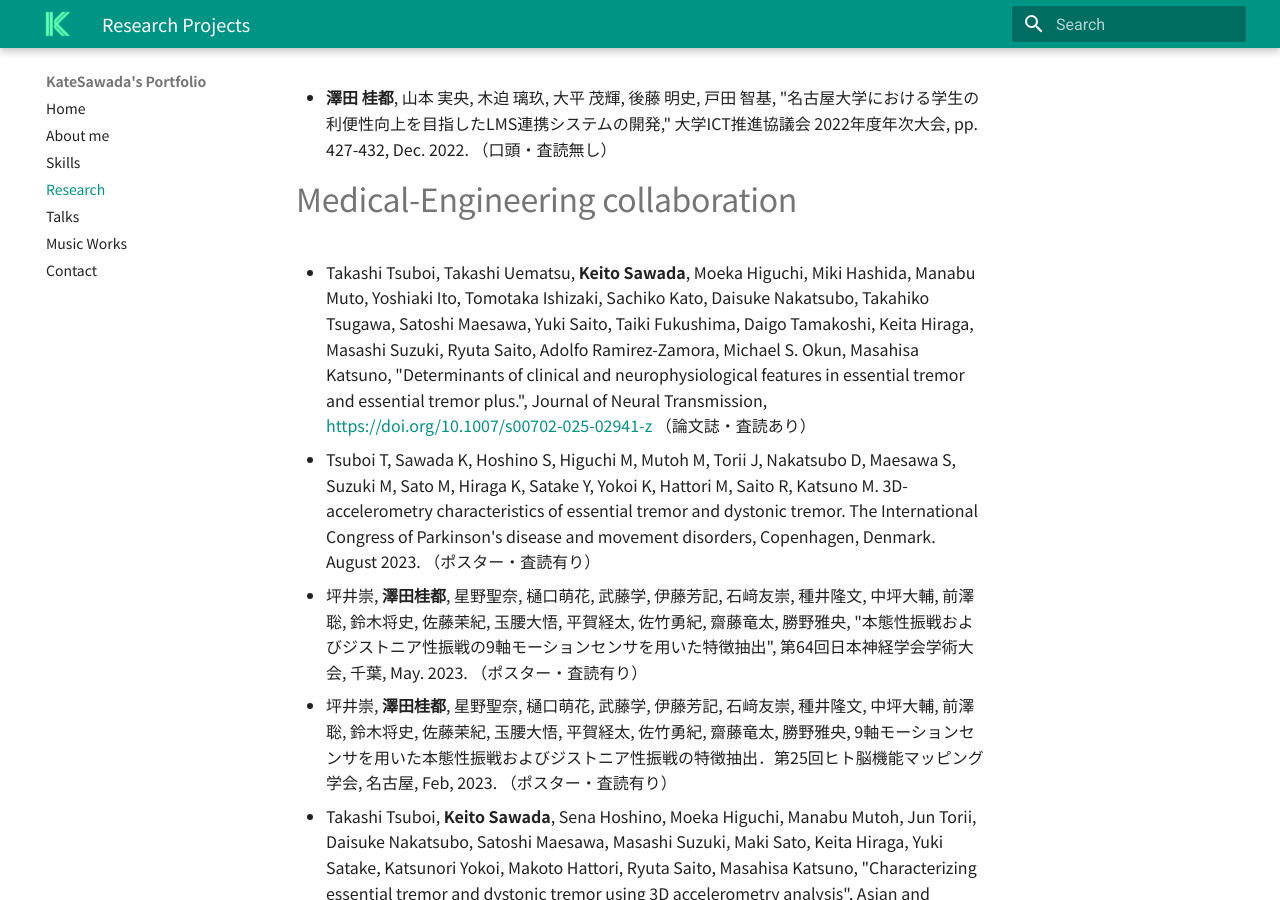
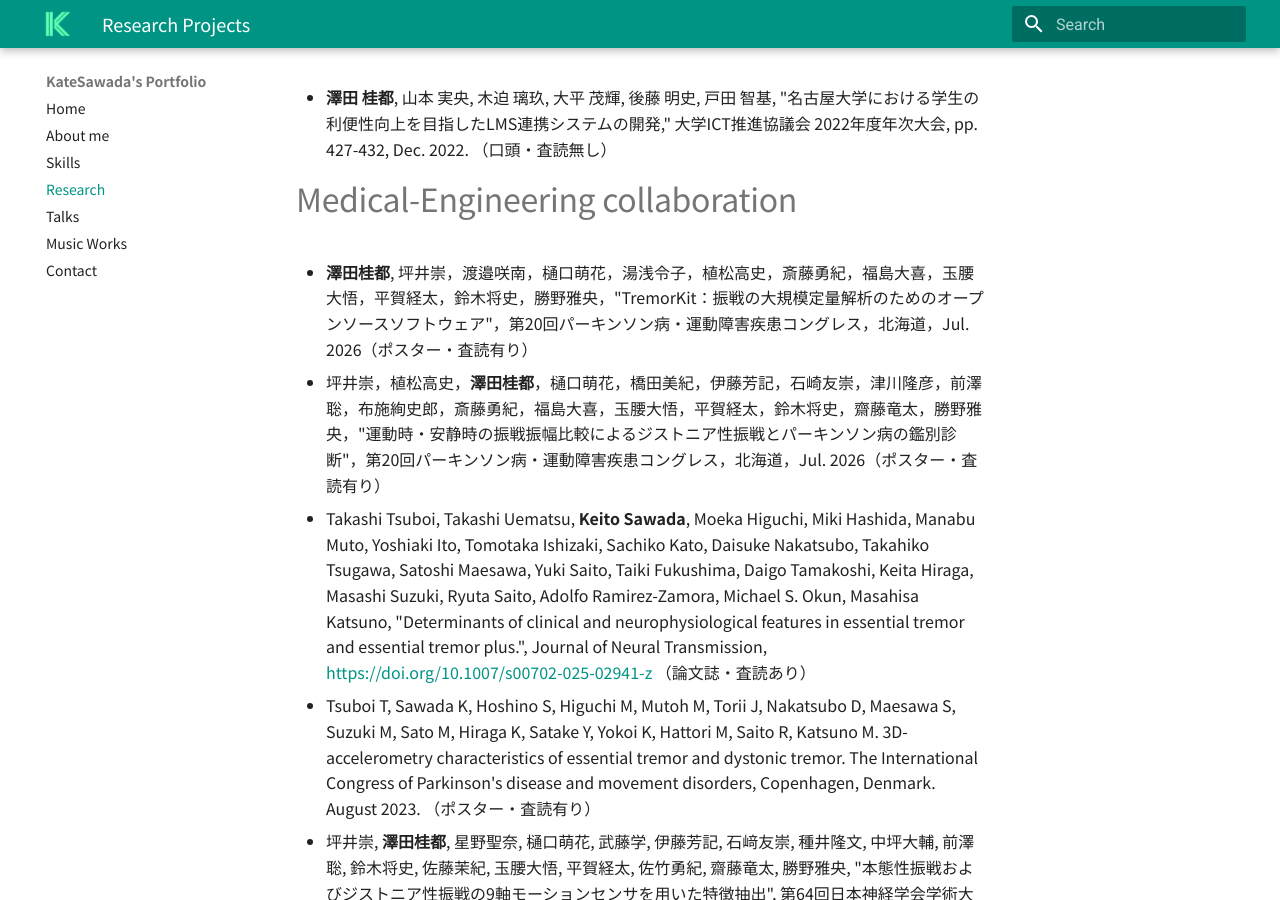
Before and after one commit to KateSawada/KateSawada.github.io, an MkDocs documentation site: the page built from docs/research.md, in a window 1280 px wide and 900 px high, scrolled down 790 px. Built offline with MkDocs 1.6.1 and Material for MkDocs 9.7.7, drawn with Linux system fonts in a browser that asks for light colours; nearby versions of some CDN libraries.

Commit message:
add MDSJ20th

```diff
--- a/docs/research.md
+++ b/docs/research.md
@@ -16,6 +16,8 @@ title: Research Projects
 - **澤田 桂都**, 山本 実央, 木迫 璃玖, 大平 茂輝, 後藤 明史, 戸田 智基, "名古屋大学における学生の利便性向上を目指したLMS連携システムの開発," 大学ICT推進協議会 2022年度年次大会, pp. 427-432, Dec. 2022. （口頭・査読無し）
 
 # Medical-Engineering collaboration
+- **澤田桂都**, 坪井崇，渡邉咲南，樋口萌花，湯浅令子，植松高史，斎藤勇紀，福島大喜，玉腰大悟，平賀経太，鈴木将史，勝野雅央，"TremorKit：振戦の大規模定量解析のためのオープンソースソフトウェア"，第20回パーキンソン病・運動障害疾患コングレス，北海道，Jul. 2026（ポスター・査読有り）
+- 坪井崇，植松高史，**澤田桂都**，樋口萌花，橋田美紀，伊藤芳記，石崎友崇，津川隆彦，前澤聡，布施絢史郎，斎藤勇紀，福島大喜，玉腰大悟，平賀経太，鈴木将史，齋藤竜太，勝野雅央，"運動時・安静時の振戦振幅比較によるジストニア性振戦とパーキンソン病の鑑別診断"，第20回パーキンソン病・運動障害疾患コングレス，北海道，Jul. 2026（ポスター・査読有り）
 - Takashi Tsuboi, Takashi Uematsu, **Keito Sawada**, Moeka Higuchi, Miki Hashida, Manabu Muto, Yoshiaki Ito, Tomotaka Ishizaki, Sachiko Kato, Daisuke Nakatsubo, Takahiko Tsugawa, Satoshi Maesawa, Yuki Saito, Taiki Fukushima, Daigo Tamakoshi, Keita Hiraga, Masashi Suzuki, Ryuta Saito, Adolfo Ramirez-Zamora, Michael S. Okun, Masahisa Katsuno, "Determinants of clinical and neurophysiological features in essential tremor and essential tremor plus.", Journal of Neural Transmission, [https://doi.org/10.1007/s00702-025-02941-z](https://doi.org/10.1007/s00702-025-02941-z) （論文誌・査読あり）
 - Tsuboi T, Sawada K, Hoshino S, Higuchi M, Mutoh M, Torii J, Nakatsubo D, Maesawa S, Suzuki M, Sato M, Hiraga K, Satake Y, Yokoi K, Hattori M, Saito R, Katsuno M. 3D-accelerometry characteristics of essential tremor and dystonic tremor.  The International Congress of Parkinson's disease and movement disorders, Copenhagen, Denmark. August 2023. （ポスター・査読有り）
 - 坪井崇, **澤田桂都**, 星野聖奈, 樋口萌花, 武藤学, 伊藤芳記, 石﨑友崇, 種井隆文, 中坪大輔, 前澤聡, 鈴木将史, 佐藤茉紀, 玉腰大悟, 平賀経太, 佐竹勇紀, 齋藤竜太, 勝野雅央, "本態性振戦およびジストニア性振戦の9軸モーションセンサを用いた特徴抽出", 第64回日本神経学会学術大会, 千葉, May. 2023. （ポスター・査読有り）
```
